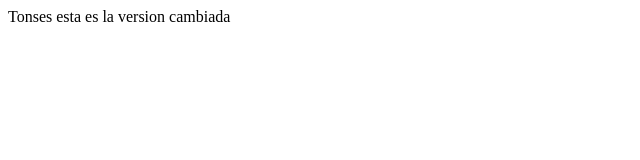
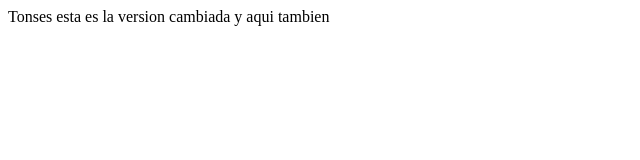
Before and after one commit to juanpitri/myapp, a plain HTML site: page index.html in a window 1280 px wide. Shown: the whole page, without its empty margins (0-640 px from the left). Drawn offline with Linux system fonts and the light colour scheme.

Commit message:
Cambios 2

```diff
--- a/hola.js
+++ b/hola.js
@@ -0,0 +1 @@
+console.log('quiubo pues');
--- a/index.html
+++ b/index.html
@@ -4,6 +4,6 @@
     <title>"My aplicacion"</title>
   </head>
   <body>
-    Tonses esta es la version cambiada
+    Tonses esta es la version cambiada y aqui tambien
   </body>
 </html>
```
